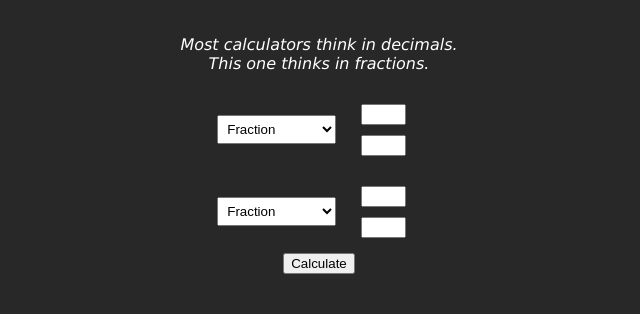
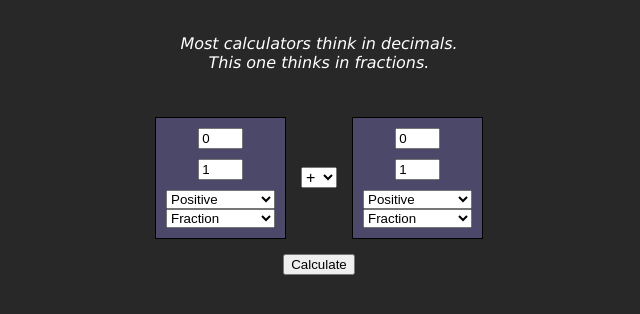
Before and after one commit to noahkawaguchi/fraction-calculator, a website built with Vite: page index.html in a window 1280 px wide. Both pictures are taken after a click on the button "Calculate". Shown: the part 70-384 px from the top of the page, without its empty margins (321-961 px from the left). Built offline with nearby package versions, Linux system fonts and the light colour scheme.

Commit message:
Align the two sets of number inputs horizontally

```diff
--- a/index.html
+++ b/index.html
@@ -10,20 +10,17 @@
     <h1>Fraction Calculator</h1>
     <p id="tag-line">Most calculators think in decimals. <br>This one thinks in fractions.</p>
     <div id="input-form">
-      <div id="first-num" class="input-area">
-        <select name="first-kind" id="first-kind">
-          <option value="fraction" selected>Fraction</option>
-          <option value="mixed-number">Mixed Number</option>
-          <option value="integer">Integer</option>
-        </select>
-        <div id="first-input" class="input-area">
+      <div class="number-area">
+        <div class="input-area">
           <div>
             <input
               id="first-integer"
-              class="number-input integer-input"
+              class="number-input"
               type="number"
-              min="1"
+              value="0"
+              min="0"
               inputmode="numeric"
+              onclick="this.select()"
               hidden
             >
           </div>
@@ -32,33 +29,53 @@
               id="first-numerator"
               class="number-input"
               type="number"
-              min="1"
+              value="0"
+              min="0"
               inputmode="numeric"
+              onclick="this.select()"
             ><br>
             <input
               id="first-denominator"
               class="number-input"
               type="number"
+              value="1"
               min="1"
               inputmode="numeric"
+              onclick="this.select()"
             >
           </div>
         </div>
+        <div class="number-options">
+          <select name="first-sign" id="first-sign">
+            <option selected>Positive</option>
+            <option>Negative</option>
+          </select>
+          <select name="first-kind" id="first-kind">
+            <option value="fraction" selected>Fraction</option>
+            <option value="mixed-number">Mixed Number</option>
+            <option value="integer">Integer</option>
+          </select>
+        </div>
       </div>
-      <div id="second-num" class="input-area">
-        <select name="second-kind" id="second-kind">
-          <option value="fraction" selected>Fraction</option>
-          <option value="mixed-number">Mixed Number</option>
-          <option value="integer">Integer</option>
+      <div id="operator-div">
+        <select id="operator">
+          <option selected>+</option>
+          <option>-</option>
+          <option>✕</option>
+          <option>÷</option>
         </select>
-        <div id="second-input" class="input-area">
+      </div>
+      <div class="number-area">
+        <div class="input-area">
           <div>
             <input
               id="second-integer"
-              class="number-input integer-input"
+              class="number-input"
               type="number"
-              min="1"
+              value="0"
+              min="0"
               inputmode="numeric"
+              onclick="this.select()"
               hidden
             >
           </div>
@@ -67,19 +84,36 @@
               id="second-numerator"
               class="number-input"
               type="number"
-              min="1"
+              value="0"
+              min="0"
               inputmode="numeric"
+              onclick="this.select()"
             ><br>
             <input
               id="second-denominator"
               class="number-input"
               type="number"
+              value="1"
               min="1"
               inputmode="numeric"
+              onclick="this.select()"
             >
           </div>
         </div>
+        <div class="number-options">
+          <select name="second-sign" id="second-sign">
+            <option selected>Positive</option>
+            <option>Negative</option>
+          </select>
+          <select name="second-kind" id="second-kind">
+            <option value="fraction" selected>Fraction</option>
+            <option value="mixed-number">Mixed Number</option>
+            <option value="integer">Integer</option>
+          </select>
+        </div>
       </div>
+    </div>
+    <div id="calculate-div">
       <button id="calculate-btn">Calculate</button>
     </div>
     <script type="module" src="./src/main.ts"></script>
--- a/src/components/NumberInput.ts
+++ b/src/components/NumberInput.ts
@@ -17,7 +17,7 @@ export class NumberInput {
   }
 
   /**
-   * Remove any non-numeric characters from an input element as they are entered
+   * Removes any non-numeric characters from an input element as they are entered.
    * @param event - the input event that triggers the method
    */
   private enforceNumericInput(event: Event): void {
@@ -26,16 +26,17 @@ export class NumberInput {
   }
 
   /**
-   * Clear the value of all input fields and set their visibility based on the
-   *    user's selected type of number.
+   * Sets the input fields visibility and values.
    *
-   * `display` for the input elements should not be set with CSS so that
-   *    `hidden` can be set to true or false here.
+   * This method resets the input fields' values to their default 0 0/1 (integer=0, numerator=0,
+   * denominator=1) and sets their visibility based on the user's selected type of number.
+   * `display` for the input elements should not be set with CSS so that `hidden` can be set to
+   * true or false here.
    */
   private responsiveInputVisibility(): void {
-    this.integerInput.value = '';
-    this.numeratorInput.value = '';
-    this.denominatorInput.value = '';
+    this.integerInput.value = '0';
+    this.numeratorInput.value = '0';
+    this.denominatorInput.value = '1';
     switch (this.kindSelect.value) {
       case 'fraction':
         this.integerInput.hidden = true;
@@ -58,22 +59,13 @@ export class NumberInput {
   }
 
   /**
-   * Create a Fraction object from the user's inputs. Default values of 0 0/1 (integer=0,
-   *    numerator=0, denominator=0) are provided for cases when not all of the fields are visible
-   *    and used.
-   *
+   * Creates a Fraction object from the user's inputs.
    * @returns the Fraction object
    */
   public getFraction(): Fraction {
-    const integerPart: number = this.integerInput.value
-                                    ? parseInt(this.integerInput.value)
-                                    : 0;
-    const numeratorPart: number = this.numeratorInput.value
-                                      ? parseInt(this.numeratorInput.value)
-                                      : 0;
-    const denominatorPart: number = this.denominatorInput.value
-                                      ? parseInt(this.denominatorInput.value)
-                                      : 1;
+    const integerPart: number = parseInt(this.integerInput.value);
+    const numeratorPart: number = parseInt(this.numeratorInput.value);
+    const denominatorPart: number = parseInt(this.denominatorInput.value);
     const ret = new Fraction((integerPart * denominatorPart + numeratorPart), denominatorPart);
     return ret;
   }
--- a/src/styles.css
+++ b/src/styles.css
@@ -14,24 +14,28 @@ body {
 
 #tag-line {
   font-style: italic;
+  margin: 15px auto 45px;
 }
 
 #input-form {
   display: flex;
-  flex-direction: column;
+  margin: auto;
 }
 
 #input-form > * {
   margin: auto;
 }
 
+.number-area {
+  border: 1px solid black;
+  background-color: #4c486a;
+  padding: 5px;
+}
+
 .input-area {
   display: flex;
-}
-
-.input-area > * {
-  padding: 5px;
-  margin: auto;
+  justify-content: center;
+  align-items: center;
 }
 
 .number-input {
@@ -39,6 +43,20 @@ body {
   margin: 5px;
 }
 
-.integer-input {
-  margin: auto auto auto 20px;
+.number-options {
+  display: flex;
+  flex-direction: column;
+  margin: 5px;
 }
+
+#operator-div {
+  margin: auto 15px;
+}
+
+#operator {
+  font-size: 1rem;
+}
+
+#calculate-div {
+  margin: 15px;
+}
```
Also changed, not shown: src/main.ts (+2 -24 lines).
